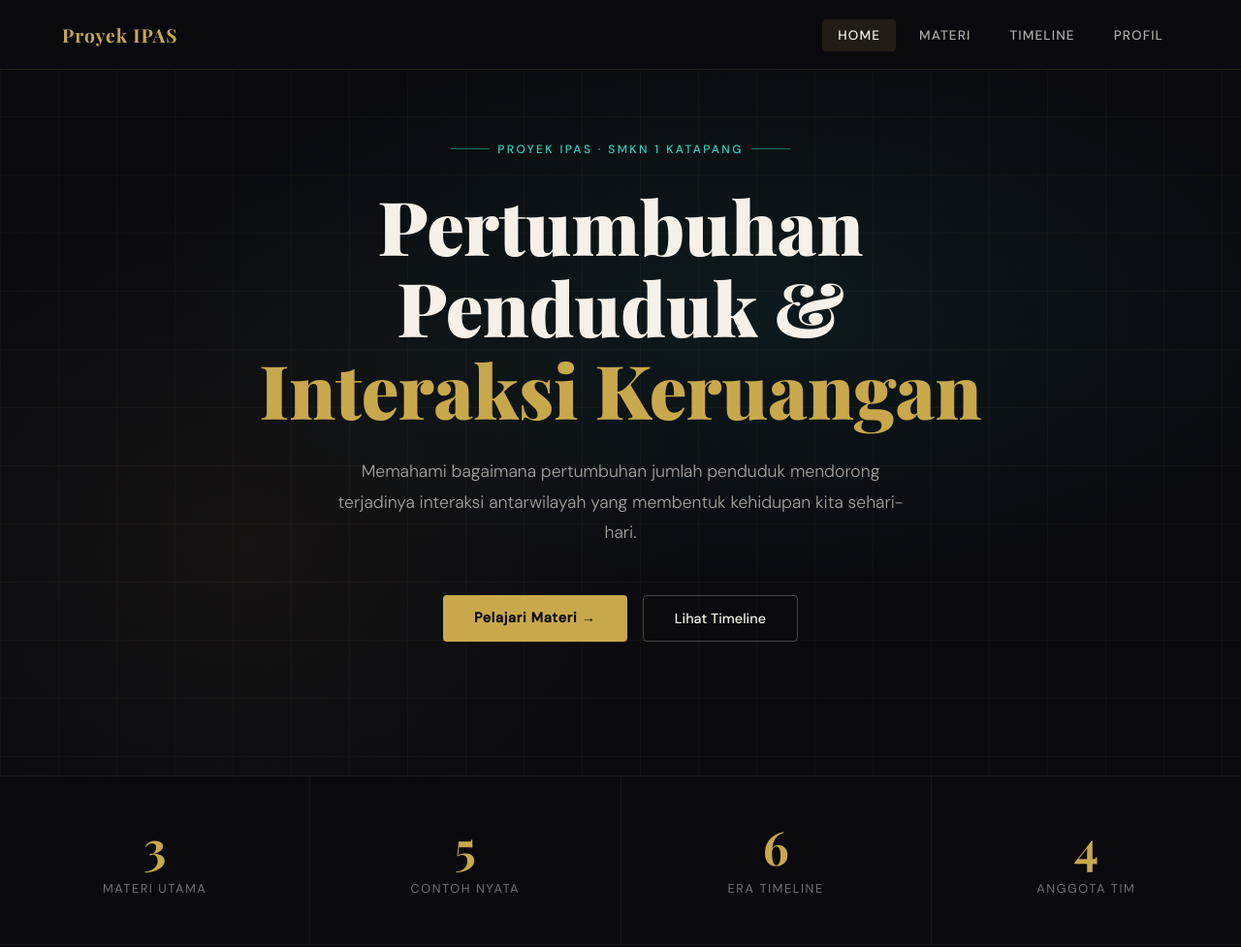
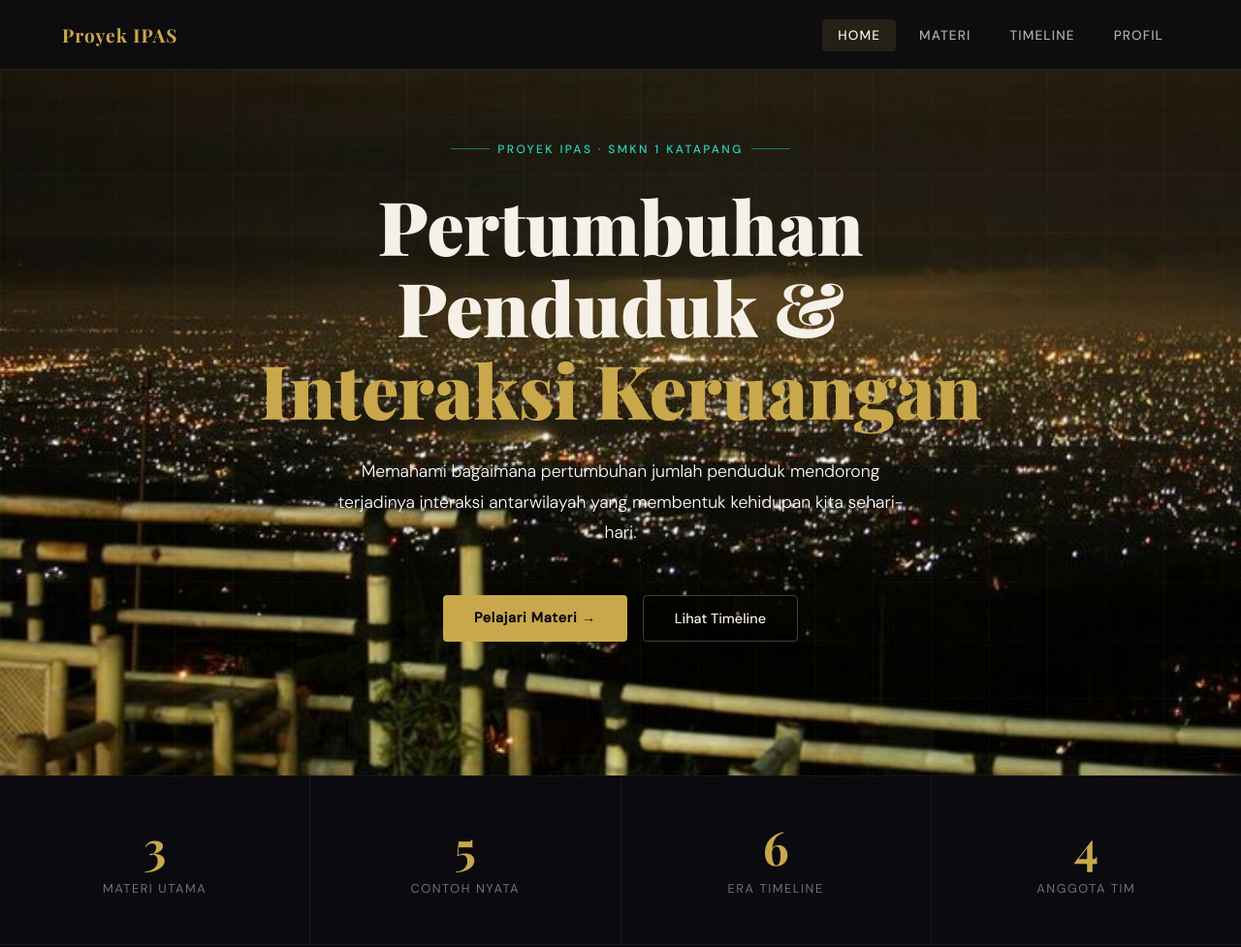
Before and after one commit to Laasaja/Pertumbuhan-Penduduk-Interaksi-Keruangan, a plain HTML site: page index.html in a window 1280 px wide. Shown: the top 977 px of the page at 97% size. Drawn offline with nearby package versions, Linux system fonts and the light colour scheme.

Commit message:
Update index.html

```diff
--- a/index.html
+++ b/index.html
@@ -81,10 +81,7 @@
       justify-content: center;
       position: relative;
       overflow: hidden;
-      background:
-        radial-gradient(ellipse 80% 60% at 60% 40%, rgba(45,212,191,0.08) 0%, transparent 60%),
-        radial-gradient(ellipse 60% 80% at 20% 70%, rgba(201,168,76,0.06) 0%, transparent 60%),
-        var(--ink);
+      background:url('pics/bg.jpg') center/cover no-repeat;
     }
 
     /* Decorative grid lines */
@@ -152,7 +149,7 @@
     .hero-desc {
       font-size: 1.1rem;
       font-weight: 300;
-      color: rgba(245,240,232,0.65);
+      color: white;
       line-height: 1.8;
       max-width: 600px;
       margin: 0 auto 48px;
```
